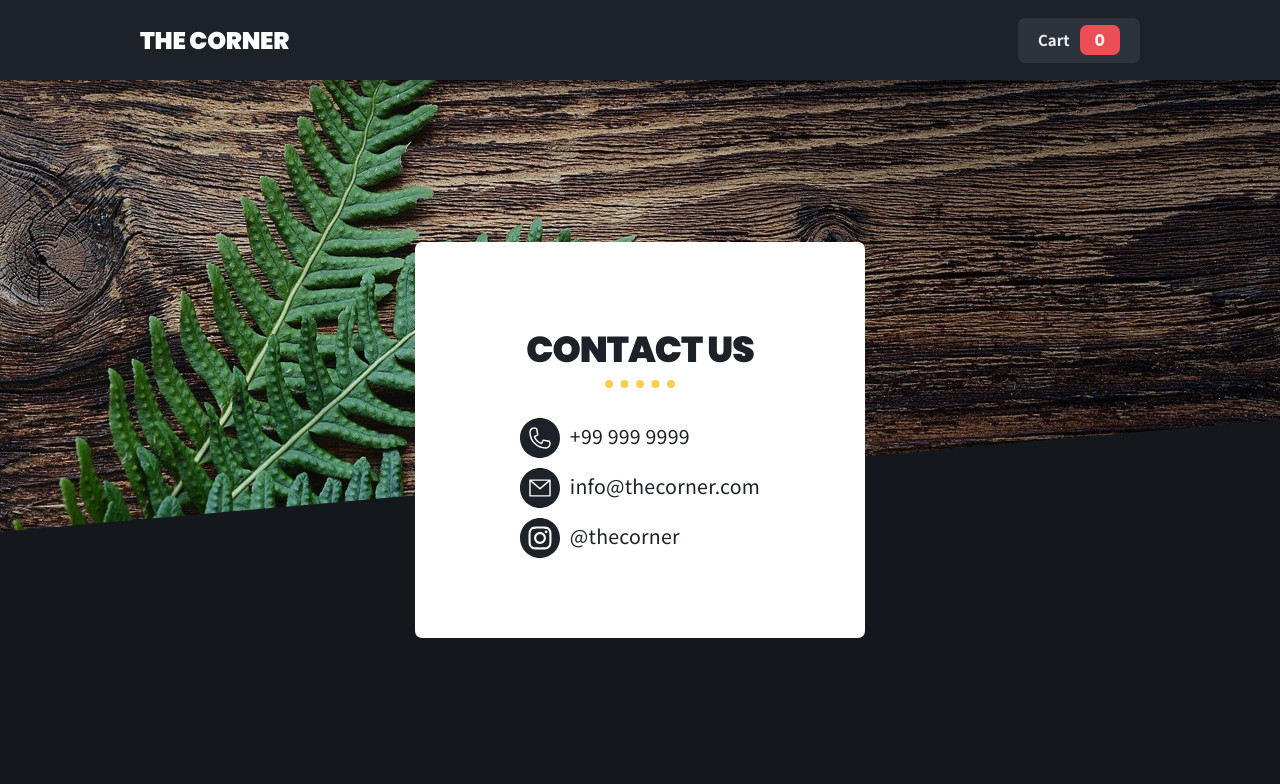
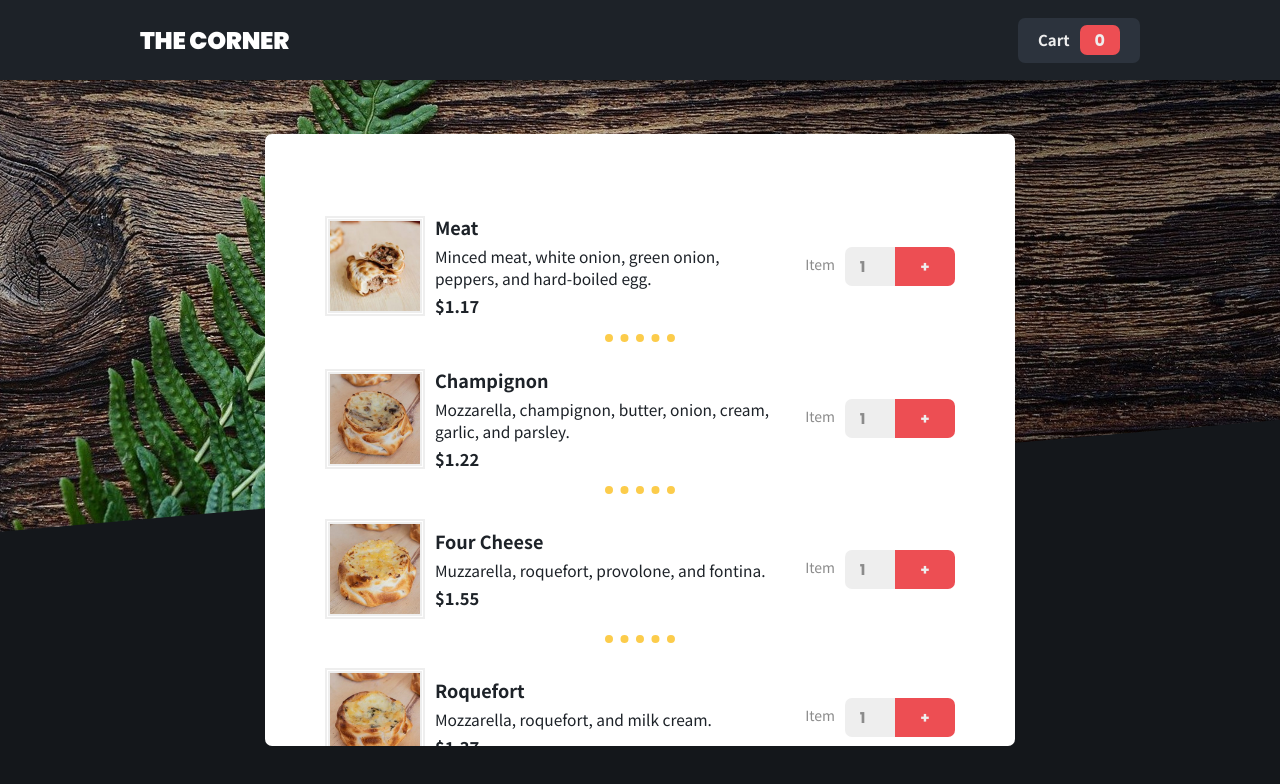
Before and after one commit to nicoPuegher/food-app, a React (Create React App) app: page / in a window 1280 px wide. Shown: the top 784 px of the page. Built offline with nearby package versions, Linux system fonts and the light colour scheme.

Commit message:
add menu dinamically through data file

```diff
--- a/package.json
+++ b/package.json
@@ -6,6 +6,7 @@
     "@testing-library/jest-dom": "^5.14.1",
     "@testing-library/react": "^11.2.7",
     "@testing-library/user-event": "^12.8.3",
+    "prop-types": "^15.7.2",
     "react": "^17.0.2",
     "react-dom": "^17.0.2",
     "react-scripts": "4.0.3",
@@ -36,6 +37,9 @@
     ]
   },
   "devDependencies": {
+    "@babel/core": "^7.15.5",
+    "@babel/eslint-parser": "^7.15.7",
+    "@babel/preset-react": "^7.14.5",
     "eslint": "^7.32.0",
     "eslint-config-airbnb": "^18.2.1",
     "eslint-config-prettier": "^8.3.0",
--- a/src/components/Main/Main.jsx
+++ b/src/components/Main/Main.jsx
@@ -2,15 +2,15 @@ import React from 'react';
 import './Main.module.css';
 import Background from './Background/Background';
 // import Welcome from './Welcome/Welcome';
-// import Menu from './Menu/Menu';
-import Contact from './Contact/Contact';
+import Menu from './Menu/Menu';
+// import Contact from './Contact/Contact';
 
 const Main = () => (
   <main>
     <Background />
     {/* <Welcome /> */}
-    {/* <Menu /> */}
-    <Contact />
+    <Menu />
+    {/* <Contact /> */}
   </main>
 );
 
--- a/src/components/Main/Menu/Menu.jsx
+++ b/src/components/Main/Menu/Menu.jsx
@@ -1,38 +1,25 @@
 import React from 'react';
 import styles from './Menu.module.css';
 import MenuItem from './MenuItem/MenuItem';
-import MenuForm from './MenuForm/MenuForm';
+import menuItems from '../../../helpers/menuItems';
 
-const Menu = () => (
-  <section className={styles.container}>
-    <ul>
-      <li>
-        <MenuItem />
-        <MenuForm />
-      </li>
-      <hr />
-      <li>
-        <MenuItem />
-        <MenuForm />
-      </li>
-      <hr />
-      <li>
-        <MenuItem />
-        <MenuForm />
-      </li>
-      <hr />
-      <li>
-        <MenuItem />
-        <MenuForm />
-      </li>
-      <hr />
-      <li>
-        <MenuItem />
-        <MenuForm />
-      </li>
-      <hr />
-    </ul>
-  </section>
-);
+const Menu = () => {
+  const menuList = menuItems.map((item) => (
+    <MenuItem
+      key={item.id}
+      id={item.id}
+      image={item.image}
+      name={item.name}
+      description={item.description}
+      price={item.price}
+    />
+  ));
+
+  return (
+    <section className={styles.container}>
+      <ul>{menuList}</ul>
+    </section>
+  );
+};
 
 export default Menu;
--- a/src/components/Main/Menu/MenuForm/MenuForm.jsx
+++ b/src/components/Main/Menu/MenuForm/MenuForm.jsx
@@ -1,13 +1,27 @@
 import React from 'react';
+import PropTypes from 'prop-types';
 import styles from './MenuForm.module.css';
 
-const MenuForm = () => (
+const MenuForm = ({ label, input }) => (
   <div className={styles.form}>
     <form>
-      <input type="number" placeholder="1" />
+      <label htmlFor={input.id}>{label}</label>
+      <input
+        id={input.id}
+        type={input.type}
+        min={input.min}
+        max={input.max}
+        step={input.step}
+        defaultValue={input.defaultValue}
+      />
       <button type="submit">+</button>
     </form>
   </div>
 );
 
 export default MenuForm;
+
+MenuForm.propTypes = {
+  label: PropTypes.string.isRequired,
+  input: PropTypes.objectOf(PropTypes.string).isRequired,
+};
--- a/src/components/Main/Menu/MenuForm/MenuForm.module.css
+++ b/src/components/Main/Menu/MenuForm/MenuForm.module.css
@@ -3,6 +3,9 @@
   flex-direction: column;
 }
 
+.form form label {
+  margin: 0 auto 0.5rem auto;
+}
 .form input {
   border-bottom-left-radius: unset;
   border-bottom-right-radius: unset;
@@ -35,6 +38,11 @@
 @media (min-width: 768px) {
   .form form {
     flex-direction: row;
+    align-items: center;
+  }
+
+  .form form label {
+    margin-right: 1rem;
   }
 
   .form input {
--- a/src/components/Main/Menu/MenuItem/MenuItem.jsx
+++ b/src/components/Main/Menu/MenuItem/MenuItem.jsx
@@ -1,18 +1,45 @@
 import React from 'react';
+import PropTypes from 'prop-types';
 import styles from './MenuItem.module.css';
-import meatEmpanada from '../../../../assets/empanadas/meat.jpeg';
+import MenuForm from '../MenuForm/MenuForm';
 
-const MenuItem = () => (
-  <div className={styles.empanada}>
-    <img src={meatEmpanada} alt="" />
-    <div className={styles.info}>
-      <h3>Meat</h3>
-      <span>
-        Minced meat, white onion, green onion, peppers, and hard-boiled egg.
-      </span>
-      <span>$1.17</span>
-    </div>
-  </div>
-);
+const MenuItem = ({ id, image, name, description, price }) => {
+  const fixedPrice = `$${price.toFixed(2)}`;
+
+  return (
+    <>
+      <li>
+        <div className={styles.empanada}>
+          <img src={image} alt="" />
+          <div className={styles.info}>
+            <h3>{name}</h3>
+            <span>{description}</span>
+            <span>{fixedPrice}</span>
+          </div>
+        </div>
+        <MenuForm
+          label="Item"
+          input={{
+            id: `itemForm_${id}`,
+            type: 'number',
+            min: '1',
+            max: '5',
+            step: '1',
+            defaultValue: '1',
+          }}
+        />
+      </li>
+      <hr />
+    </>
+  );
+};
+
+MenuItem.propTypes = {
+  id: PropTypes.string.isRequired,
+  image: PropTypes.string.isRequired,
+  name: PropTypes.string.isRequired,
+  description: PropTypes.string.isRequired,
+  price: PropTypes.number.isRequired,
+};
 
 export default MenuItem;
--- /dev/null
+++ b/src/helpers/menuItems.js
@@ -0,0 +1,55 @@
+import meat from '../assets/empanadas/meat.jpeg';
+import champignon from '../assets/empanadas/champignon.jpeg';
+import fourCheese from '../assets/empanadas/four-cheese.jpeg';
+import roquefort from '../assets/empanadas/roquefort.jpeg';
+import cheeseOnion from '../assets/empanadas/cheese-onion.jpeg';
+import aphrodisiac from '../assets/empanadas/aphrodisiac.jpeg';
+
+const menuItems = [
+  {
+    id: 'item1',
+    image: meat,
+    name: 'Meat',
+    description:
+      'Minced meat, white onion, green onion, peppers, and hard-boiled egg.',
+    price: 1.17,
+  },
+  {
+    id: 'item2',
+    image: champignon,
+    name: 'Champignon',
+    description:
+      'Mozzarella, champignon, butter, onion, cream, garlic, and parsley.',
+    price: 1.22,
+  },
+  {
+    id: 'item3',
+    image: fourCheese,
+    name: 'Four Cheese',
+    description: 'Muzzarella, roquefort, provolone, and fontina.',
+    price: 1.55,
+  },
+  {
+    id: 'item4',
+    image: roquefort,
+    name: 'Roquefort',
+    description: 'Mozzarella, roquefort, and milk cream.',
+    price: 1.37,
+  },
+  {
+    id: 'item5',
+    image: cheeseOnion,
+    name: 'Cheese and Onion',
+    description: 'Mozzarella, and onion.',
+    price: 1.12,
+  },
+  {
+    id: 'item6',
+    image: aphrodisiac,
+    name: 'Aphrodisiac',
+    description: 'Mozzarella, roquefort, celery, and walnut.',
+    price: 1.28,
+  },
+];
+
+export default menuItems;
--- a/src/index.css
+++ b/src/index.css
@@ -90,6 +90,11 @@ button {
   background-color: var(--red);
 }
 
+label {
+  font-size: 1.2rem;
+  color: var(--dark-gray);
+}
+
 input {
   font-size: 1.4rem;
   width: 4rem;
@@ -164,4 +169,8 @@ input {
   button {
     font-size: 1.6rem;
   }
+
+  label {
+    font-size: 1.4rem;
+  }
 }
```
Also changed, not shown: 1 other file (tests, documents, lock files or other folders).
